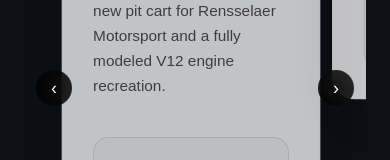
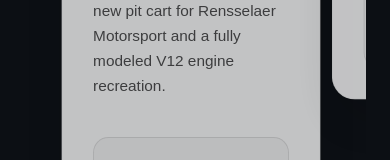
Before and after one commit to senjm26/Portfolio, a Next.js app: page / in a window 390 px wide. Shown: the part 2681-2841 px from the top of the page. Built offline with nearby package versions, Linux system fonts and the light colour scheme.

Commit message:
updated ui

```diff
--- a/src/components/cad/CADCard.tsx
+++ b/src/components/cad/CADCard.tsx
@@ -12,7 +12,11 @@
   children: ReactNode;
 }) {
   return (
-    <div className="relative bg-white text-black rounded-3xl p-8 md:p-14 w-full shadow-2xl border border-black/5">
+    <div className="relative bg-white text-black rounded-3xl
+  p-8 md:p-14 w-full
+  shadow-2xl border border-black/5
+  min-h-[520px] md:min-h-[560px]"
+>
 
       {/* Header */}
       <div className="mb-8">
--- a/src/components/cad/CADCarousel.tsx
+++ b/src/components/cad/CADCarousel.tsx
@@ -205,10 +205,10 @@
         ({(index % baseLength) + 1} / {baseLength})
       </div>
 
-      {/* Left Arrow */}
+      {/* Left Arrow
       <div className="absolute left-3 md:left-[6%] top-[52%] md:top-1/2 md:-translate-y-1/2 z-20">
         <ArrowButton direction="left" onClick={() => goTo(index - 1)} />
-      </div>
+      </div>*/}
 
       {/* Viewport */}
       <div
@@ -253,6 +253,8 @@
   transition={{ duration: 0.3 }}
   style={{ width: "100%" }}
 >
+  <div className="relative">
+
     <CADCard
       title={slide.title}
       description={slide.description}
@@ -287,6 +289,27 @@
         </div>
       )}
     </CADCard>
+
+    {/* Arrows anchored to card */}
+    {isActive && (
+      <>
+        <div className="absolute bottom-6 left-6 z-30">
+          <ArrowButton
+            direction="left"
+            onClick={() => goTo(index - 1)}
+          />
+        </div>
+
+        <div className="absolute bottom-6 right-6 z-30">
+          <ArrowButton
+            direction="right"
+            onClick={() => goTo(index + 1)}
+          />
+        </div>
+      </>
+    )}
+
+  </div>
 </motion.div>
               </div>
             );
@@ -294,10 +317,10 @@
         </motion.div>
       </div>
 
-      {/* Right Arrow */}
+      {/* Right Arrow
       <div className="absolute right-3 md:right-[6%] top-[52%] md:top-1/2 md:-translate-y-1/2 z-20">
         <ArrowButton direction="right" onClick={() => goTo(index + 1)} />
-      </div>
+      </div>*/}
 
       {/* Modal */}
       {expandedImage && (
--- a/src/components/sections/Education.tsx
+++ b/src/components/sections/Education.tsx
@@ -63,7 +63,7 @@
               className="relative pl-16"
             >
               {/* Dot */}
-              <div className="absolute left-[18px] top-10 w-4 h-4 rounded-full bg-black border-4 border-white z-10" />
+              <div className="absolute left-[16.5px] top-10 w-4 h-4 rounded-full bg-black border-4 border-white z-10" />
 
               {/* Card */}
               <div className="border border-black/10 rounded-2xl p-8 hover:shadow-md transition bg-white">
--- a/src/components/ui/ArrowButton.tsx
+++ b/src/components/ui/ArrowButton.tsx
@@ -11,19 +11,30 @@
     <button
       onClick={onClick}
       className="
-  w-9 h-9 md:w-14 md:h-14
-  flex items-center justify-center
-  rounded-full
-  bg-black/80 md:bg-black/80
-  text-white
-  text-lg md:text-3xl
-  backdrop-blur-md
-  transition
-  hover:scale-110 hover:bg-black
-  active:scale-95
-"
+      w-7 h-7 md:w-9 md:h-9
+      flex items-center justify-center
+      rounded-full
+      bg-black text-white
+      transition
+      hover:scale-110
+      active:scale-95
+      "
     >
-      {direction === "left" ? "‹" : "›"}
+      <svg
+        viewBox="0 0 24 24"
+        className="w-3 h-3 md:w-4 md:h-4"
+        fill="none"
+        stroke="currentColor"
+        strokeWidth="3"
+        strokeLinecap="round"
+        strokeLinejoin="round"
+      >
+        {direction === "left" ? (
+          <path d="M15 18l-6-6 6-6" />
+        ) : (
+          <path d="M9 6l6 6-6 6" />
+        )}
+      </svg>
     </button>
   );
 }
```
Lines whose indentation alone changed are shown as unchanged.
